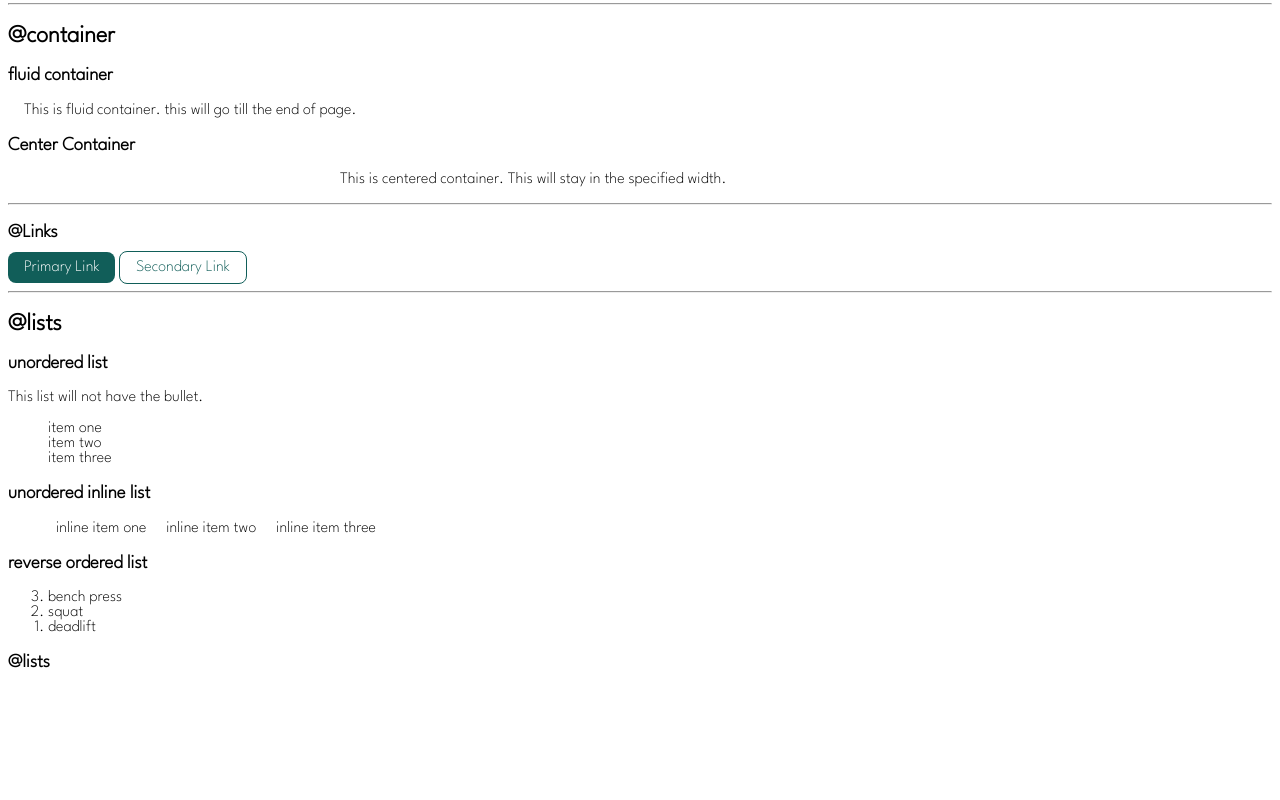
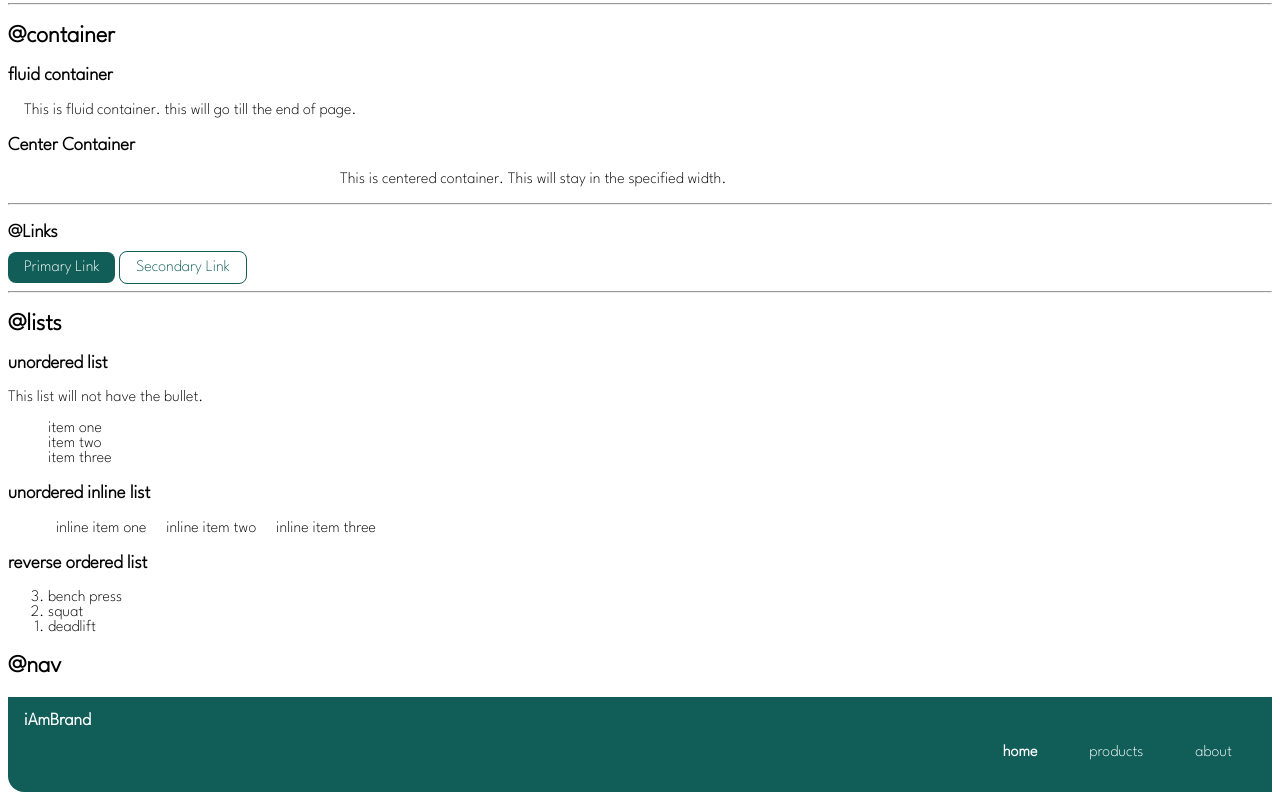
Before and after one commit to rohannaido/first-portfolio, a plain HTML site: page index.html in a window 1280 px wide. Shown: the part 695-1495 px from the top of the page. Before the commit the page ends 1385 px from the top, so only its background shows below. Drawn offline with Linux system fonts and the light colour scheme.

Commit message:
feat: Added lists and CSS

```diff
--- a/index.html
+++ b/index.html
@@ -65,6 +65,21 @@
     <li>deadlift</li>
 </ol>
 
-<h3>@lists</h3>
+<h2>@nav</h2>
+<nav class="navigation">
+    <div class="nav-brand">iAmBrand</div>
+    <ul class="list-non-bullet nav-pills">
+        <li class="list-item-inline">
+            <a class="link link-active" href="/">home</a>
+        </li>
+        <li class="list-item-inline">
+            <a class="link" href="/">products</a>
+        </li>
+        <li class="list-item-inline">
+            <a class="link" href="/">about</a>
+        </li>
+    </ul>
+</nav>
+
 </body>
 </html>
--- a/styles.css
+++ b/styles.css
@@ -52,3 +52,29 @@ hr {
     display: inline;
     padding: 0rem 0.5rem;
 }
+
+/* navigation */
+
+.navigation {
+    background-color: var(--primary-color);
+    color: white;
+    padding: 1rem;
+    border-bottom-left-radius: 1rem;
+}
+
+.navigation .link {
+    color: white;
+}
+
+.navigation .nav-pills {
+    text-align: right;
+}
+
+.navigation .nav-brand {
+    font-weight: bold;
+    font-size: 1.1rem;
+}
+
+.navigation .link-active {
+    font-weight: bold;
+}
```
